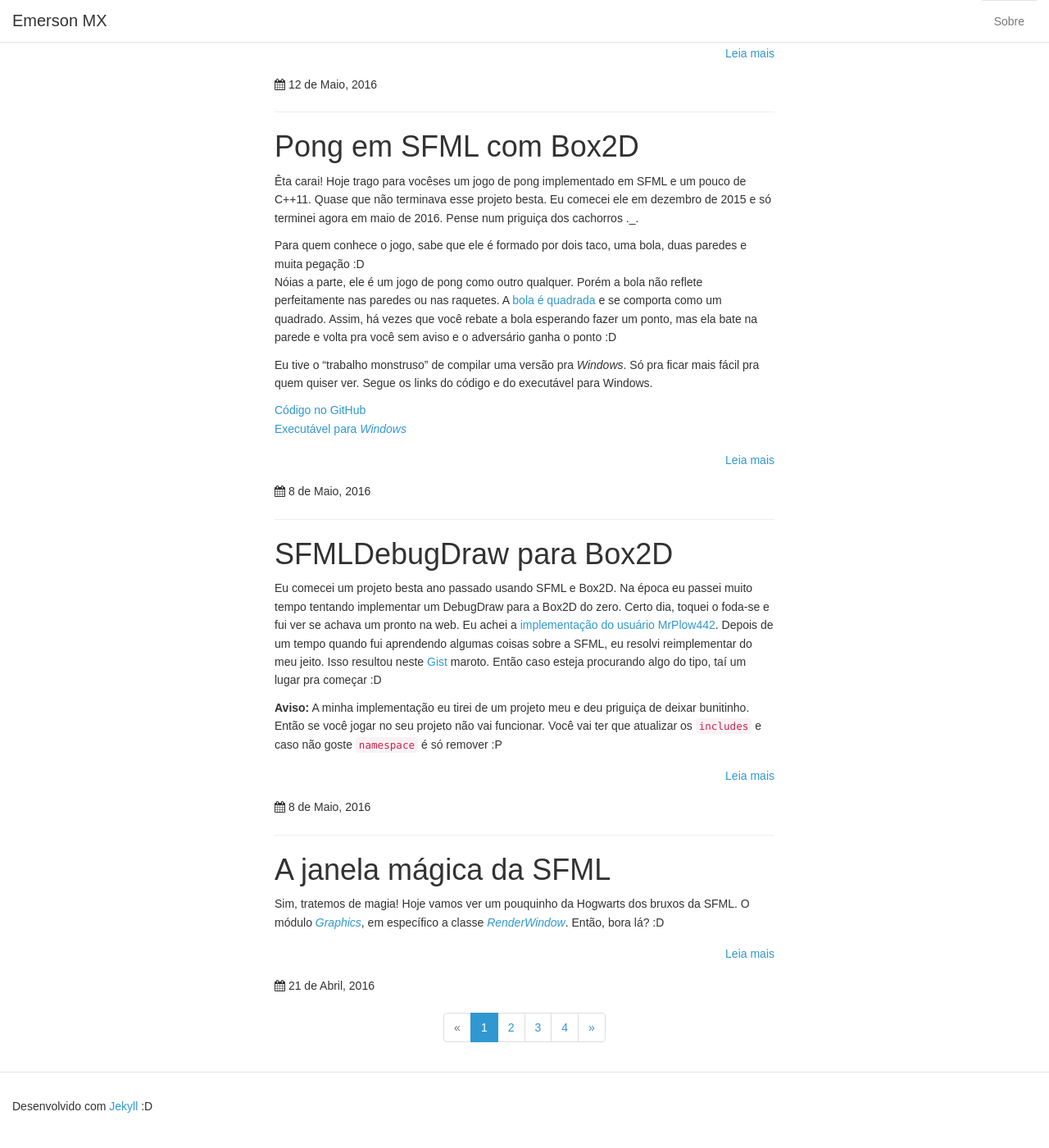
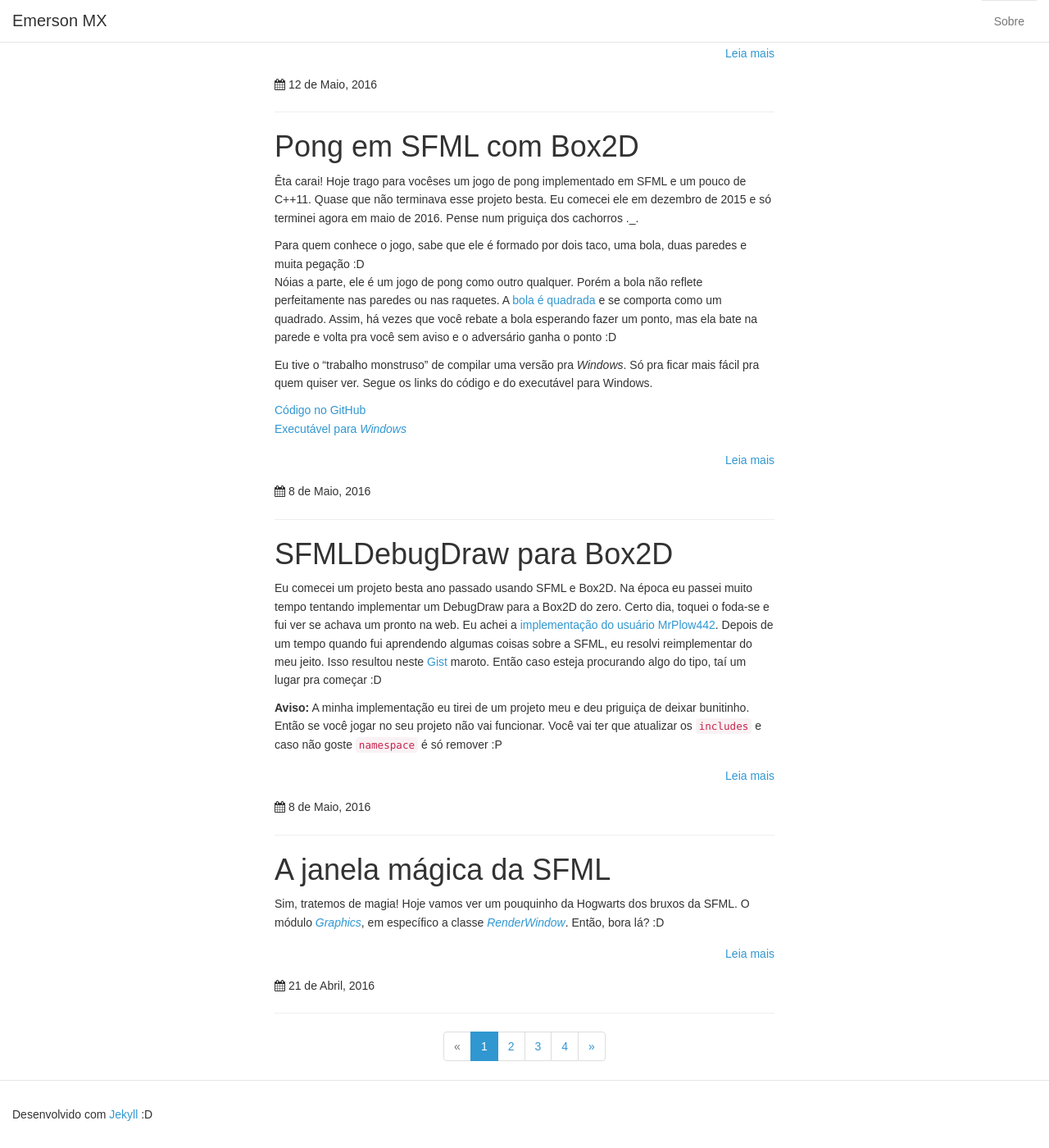
Before and after one commit to emersonmx/emersonmx.github.io, a Jekyll site: the page built from index.html, in a window 1280 px wide and 1400 px high, scrolled down 725 px. Shown: the whole window at 82% size. Built offline with Jekyll 4.4.1, drawn with Linux system fonts in a browser that asks for light colours; a script that is not in the unit is left out; the list of posts is cut into pages by our own code.

Commit message:
Update styles

```diff
--- a/_layouts/home.html
+++ b/_layouts/home.html
@@ -8,9 +8,9 @@
             {{ content }}
 
             {% for post in paginator.posts %}
-                {% if forloop.first == false %}
+                {% unless forloop.first %}
                     <hr>
-                {% endif %}
+                {% endunless %}
             <article itemscope itemtype="http://schema.org/BlogPosting">
                 {% assign date_format = site.date_format | default: "%b %-d, %Y" %}
                 <header>
@@ -40,6 +40,7 @@
             {% endfor %}
 
             {% if paginator.total_pages > 1 %}
+                <hr>
                 <nav class="paginator">
                     <ul class="pagination">
                         {% if paginator.previous_page %}
--- a/_sass/main.scss
+++ b/_sass/main.scss
@@ -56,6 +56,9 @@
 main {
     .paginator {
         text-align: center;
+        .pagination {
+            margin: 0 0 9px;
+        }
     }
 }
 
--- a/assets/css/main.css
+++ b/assets/css/main.css
@@ -65,6 +65,10 @@
   text-align: center;
 }
 
+main .paginator .pagination {
+  margin: 0 0 9px;
+}
+
 article {
   word-break: break-word;
   overflow-wrap: break-word;
```
